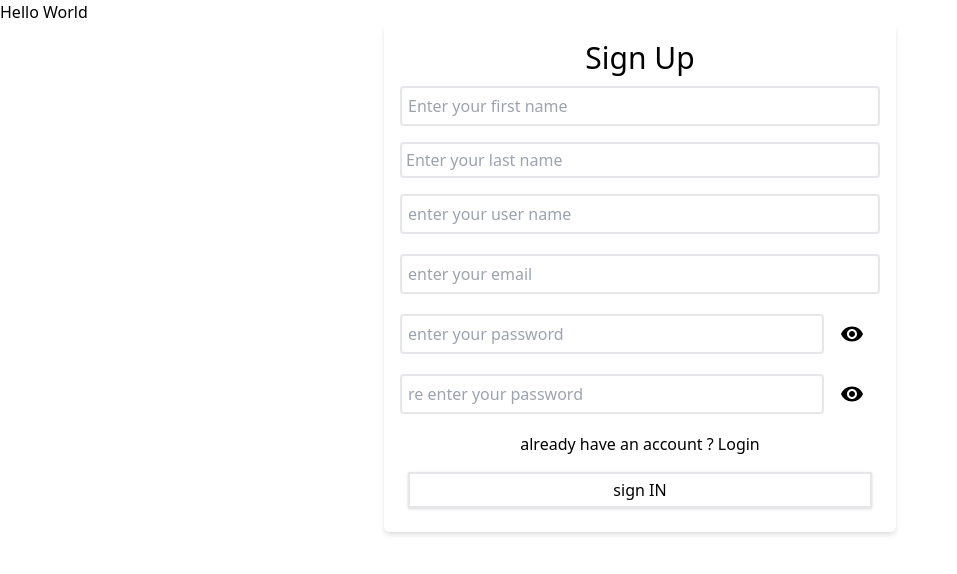
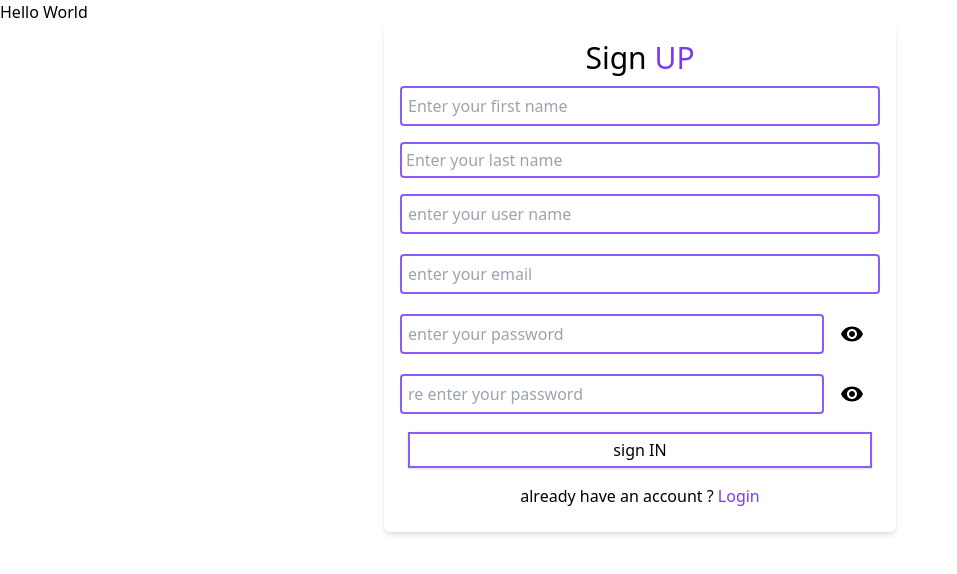
Before and after one commit to kunwar-11/sport-connect, a React (Create React App) app: page /signup in a window 1280 px wide. Shown: the top 574 px of the page, without its empty margins (0-957 px from the left). Built offline with nearby package versions, Linux system fonts and the light colour scheme.

Commit message:
style : styled login and sign up form

```diff
--- /dev/null
+++ b/src/components/Navbar.jsx
@@ -0,0 +1,5 @@
+import React from "react";
+
+export const Navbar = () => {
+  return <nav></nav>;
+};
--- a/src/features/login/Login.jsx
+++ b/src/features/login/Login.jsx
@@ -41,11 +41,13 @@ export const Login = () => {
       onSubmit={loginHandler}
     >
       <div className="text-center">
-        <h1 className="text-3xl">Log IN</h1>
+        <h1 className="text-3xl">
+          Log <span className="text-purple-600">IN</span>
+        </h1>
       </div>
       <div className="flex flex-col">
         <input
-          className="my-1.5 sm:my-2.5 p-1 sm:p-1.5 rounded border-2 border-solid"
+          className="my-1.5 sm:my-2.5 p-1 sm:p-1.5 rounded border-2 border-solid border-purple-500"
           type="text"
           placeholder="enter your Email"
           value={userDetails?.email}
@@ -58,7 +60,7 @@ export const Login = () => {
       <div className="flex flex-row justify-center">
         <div className="flex flex-col  w-full">
           <input
-            className="my-1.5 sm:my-2.5 p-1 sm:p-1.5 rounded border-2 border-solid"
+            className="my-1.5 sm:my-2.5 p-1 sm:p-1.5 rounded border-2 border-solid border-purple-500"
             type={showPassword ? "text" : "password"}
             placeholder="enter your password"
             value={userDetails?.password}
@@ -78,10 +80,22 @@ export const Login = () => {
       <button
         type="submit"
         disabled={isLoggedIn.status === "loading"}
-        className="m-2 p-1 border-double border-2 shadow border-gray"
+        className={`m-2 p-1 border-double border-2 shadow ${
+          isLoggedIn.status === "loading"
+            ? "border-gray-200"
+            : "border-purple-500"
+        }`}
       >
-        {isLoggedIn.status === "loading" ? "logging In..." : "log IN"}
+        {isLoggedIn.status === "loading" ? (
+          <span className="text-gray-400">logging In...</span>
+        ) : (
+          "log IN"
+        )}
       </button>
+      <small className="text-center small-2">
+        already have an account ?{" "}
+        <span className="text-purple-600">Sign Up</span>
+      </small>
     </form>
   );
 };
--- a/src/features/signup/SignUp.jsx
+++ b/src/features/signup/SignUp.jsx
@@ -41,11 +41,13 @@ export const SignUp = () => {
       onSubmit={signUpHandler}
     >
       <div className="text-center">
-        <h1 className="text-3xl">Sign Up</h1>
+        <h1 className="text-3xl">
+          Sign <span className="text-purple-600">UP</span>
+        </h1>
       </div>
       <div className="flex flex-col">
         <input
-          className="my-1.5 sm:my-2.5 p-1 sm:p-1.5 rounded border-2 border-solid"
+          className="my-1.5 sm:my-2.5 p-1 sm:p-1.5 rounded border-2 border-solid border-purple-500"
           type="text"
           placeholder="Enter your first name"
           value={userDetails?.firstName}
@@ -57,7 +59,7 @@ export const SignUp = () => {
       </div>
       <div className="flex flex-col">
         <input
-          className="my-1.5 sm:my-2.5.5 p-1 sm:1.5-1.5 rounded border-2 border-solid"
+          className="my-1.5 sm:my-2.5.5 p-1 sm:1.5-1.5 rounded border-2 border-solid border-purple-500"
           type="text"
           placeholder="Enter your last name"
           value={userDetails?.lastName}
@@ -69,7 +71,7 @@ export const SignUp = () => {
       </div>
       <div className="flex flex-col">
         <input
-          className="my-1.5 sm:my-2.5 p-1 sm:p-1.5 rounded border-2 border-solid"
+          className="my-1.5 sm:my-2.5 p-1 sm:p-1.5 rounded border-2 border-solid border-purple-500"
           type="text"
           placeholder="enter your user name"
           value={userDetails?.userName}
@@ -81,7 +83,7 @@ export const SignUp = () => {
       </div>
       <div className="flex flex-col">
         <input
-          className="my-1.5 sm:my-2.5 p-1 sm:p-1.5 rounded border-2 border-solid"
+          className="my-1.5 sm:my-2.5 p-1 sm:p-1.5 rounded border-2 border-solid border-purple-500"
           type="text"
           placeholder="enter your email"
           value={userDetails?.email}
@@ -94,7 +96,7 @@ export const SignUp = () => {
       <div className="flex flex-row justify-center">
         <div className="flex flex-col  w-full">
           <input
-            className="my-1.5 sm:my-2.5 p-1 sm:p-1.5 rounded border-2 border-solid"
+            className="my-1.5 sm:my-2.5 p-1 sm:p-1.5 rounded border-2 border-solid border-purple-500"
             type={showPassword ? "text" : "password"}
             placeholder="enter your password"
             value={userDetails?.password}
@@ -114,7 +116,7 @@ export const SignUp = () => {
       <div className="flex flex-row justify-center">
         <div className="flex flex-col w-full">
           <input
-            className="my-1.5 sm:my-2.5 p-1 sm:p-1.5 rounded border-2 border-solid"
+            className="my-1.5 sm:my-2.5 p-1 sm:p-1.5 rounded border-2 border-solid border-purple-500"
             type={showConfirmPassword ? "text" : "password"}
             placeholder="re enter your password"
             value={userDetails?.confirmPassword}
@@ -134,14 +136,24 @@ export const SignUp = () => {
           {showConfirmPassword ? <VisibilityOff /> : <Visibility />}
         </div>
       </div>
-      <p className="text-center p-2">already have an account ? Login</p>
       <button
         type="submit"
         disabled={isSignedUp.status === "loading"}
-        className="m-2 p-1 border-double border-2 shadow border-gray"
+        className={`m-2 p-1 border-double border-2 shadow ${
+          isSignedUp.status === "loading"
+            ? "border-gray-200"
+            : "border-purple-500"
+        }`}
       >
-        {isSignedUp.status === "loading" ? "siginig In..." : "sign IN"}
+        {isSignedUp.status === "loading" ? (
+          <span className="text-gray-400">Signing In...</span>
+        ) : (
+          "sign IN"
+        )}
       </button>
+      <p className="text-center p-2">
+        already have an account ? <span className="text-purple-600">Login</span>
+      </p>
     </form>
   );
 };
```
